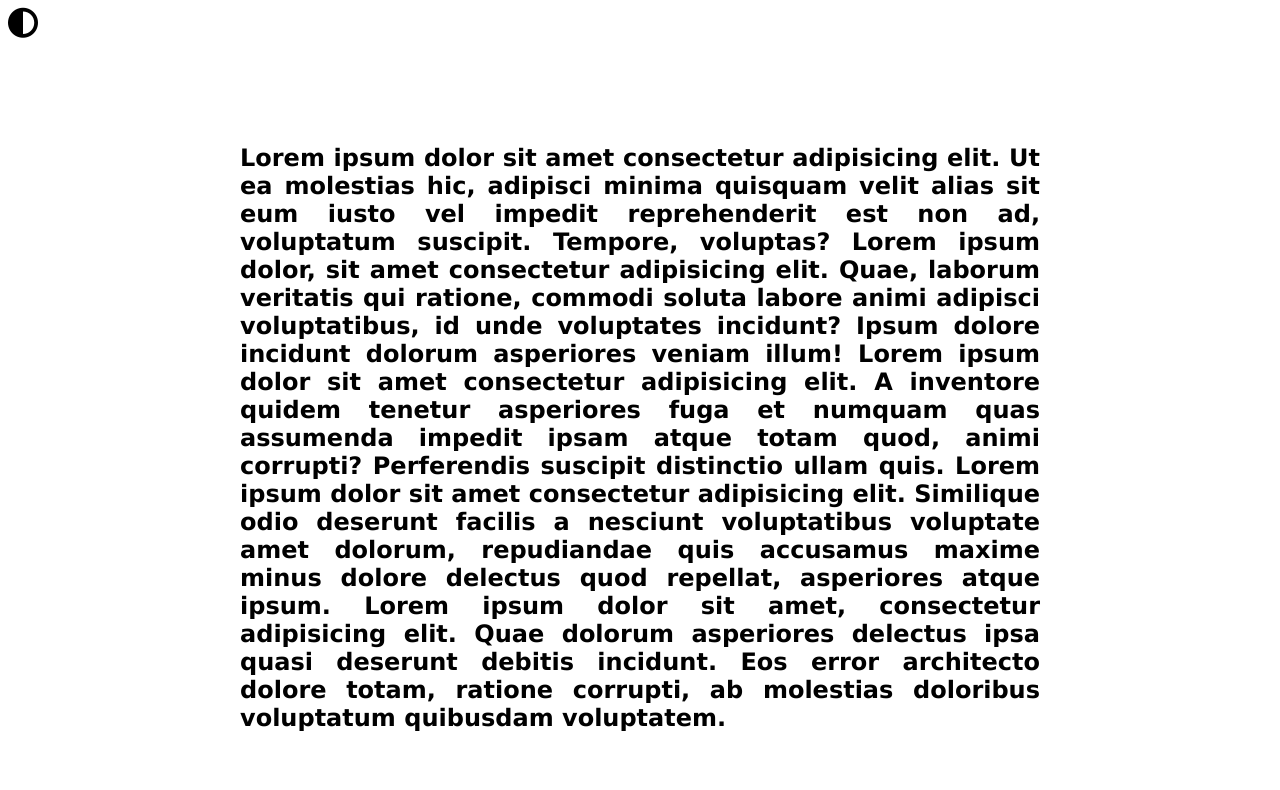
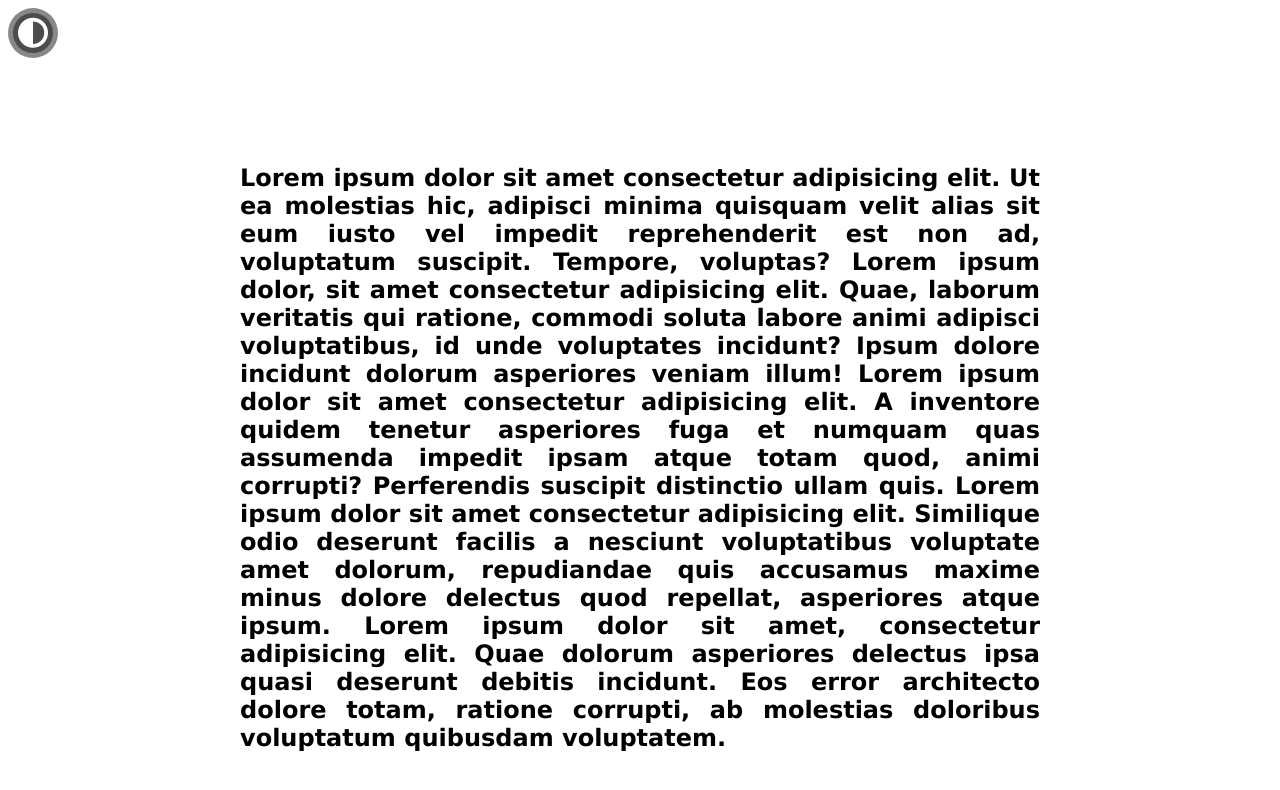
Before and after one commit to medeirosluan/projeto2, a plain HTML site: page index.html in a window 1280 px wide. Drawn offline with Linux system fonts and the light colour scheme.

Commit message:
Update index.html

```diff
--- a/index.html
+++ b/index.html
@@ -15,13 +15,14 @@
         }
 
         .container{
-           display: flex;
-           align-items: center;
-           justify-content: center;
-           height:100vh;
+            display: flex;
+            align-items: center;
+            justify-content: center;
+            height:100vh;
         }
 
         h2{
+
             width: 800px;
             text-align: justify;
             font-family: 'Lucida Sans', 'Lucida Sans Regular', 'Lucida Grande', 'Lucida Sans Unicode', Geneva, Verdana, sans-serif;
@@ -36,7 +37,19 @@
         }
 
         .icon{
-            font-size: 30px;
+
+            position: sticky;
+            background-color: rgba(15, 15, 15, 0.493);
+            display: inline-block;
+            padding: 5px;
+            color: #ffffff;
+            border-radius: 40px;
+
+            top: 0;
+
+
+
+        font-size: 30px;
 
         }
 
@@ -45,7 +58,9 @@
 </head>
 <body>
 
-    <i class="fa-solid fa-circle-half-stroke icon" onclick="escuroClaro()"></i>
+    <div class="icon">
+        <i class="fa-solid fa-circle-half-stroke icon" onclick="escuroClaro()">
+        </i></div>
     <div class="container">
       <h2>
           Lorem ipsum dolor sit amet consectetur adipisicing elit. Ut ea molestias hic, adipisci minima quisquam velit alias sit eum iusto vel impedit reprehenderit est non ad, voluptatum suscipit. Tempore, voluptas?
```
